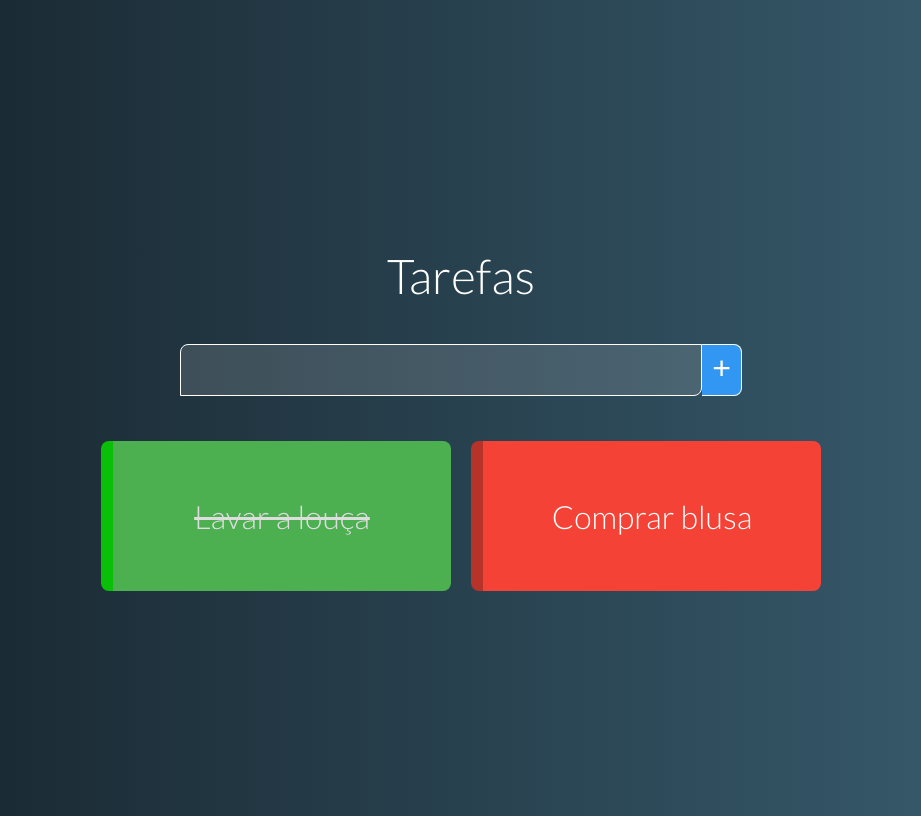
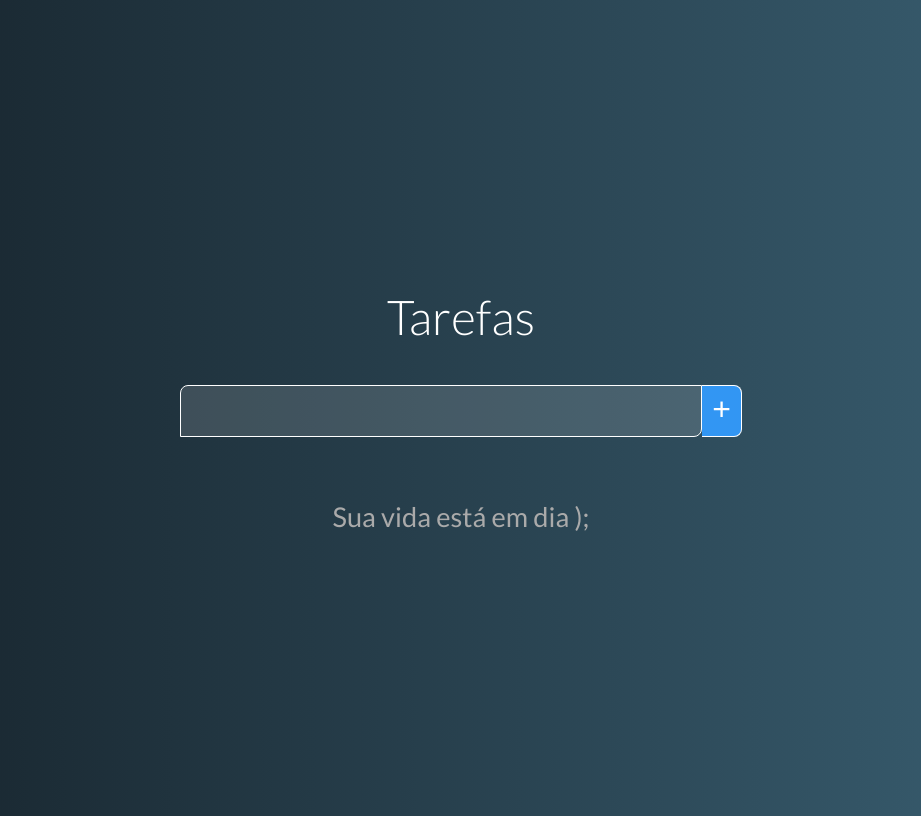
Before and after one commit to renevictorm/ToDoVue, a Vue app: page / in a window 1280 px wide. Shown: the whole page, without its empty margins (179-1100 px from the left). Built offline with nearby package versions, Linux system fonts and the light colour scheme.

Commit message:
excluindo tarefas

```diff
--- a/src/App.vue
+++ b/src/App.vue
@@ -2,7 +2,7 @@
 	<div id="app">
 		<h1>Tarefas</h1>
 		<new-task @taskAdded="addTask($event)"/>
-		<TaskGrid :tasks="tasks" />
+		<TaskGrid @taskDeleted="deleteTask" :tasks="tasks" />
 	</div>
 </template>
 
@@ -15,14 +15,13 @@
 	components : {TaskGrid,NewTask},
 	data(){
 		return{
-			tasks:[
-				{name: 'Lavar a louça', pending: false},
-				{name: 'Comprar blusa', pending: true},
-
-			]
+			tasks:[]
 		}
 	},
 	methods:{
+		deleteTask(i){
+			this.tasks.splice(i,1)
+		},
 		addTask(task){
 			const sameName = t => t.name === task.name
 			const reallyNew = this.tasks.filter(sameName).length == 0
--- a/src/components/Task.vue
+++ b/src/components/Task.vue
@@ -1,5 +1,6 @@
 <template>
 <div class="task" :class="stateClass">
+    <span @click="$emit('taskDeleted',task)" class="close">X</span>
     <p> {{ task.name }}</p>
 </div>
 </template>
@@ -24,6 +25,7 @@
 
 <style>
     .task {
+        position: relative;
         box-sizing: border-box;
         width: 350px;
         height: 150px;
@@ -50,4 +52,25 @@
         background-color: #4caf50;
         text-decoration: line-through;
     }
+
+    .pending .close{
+        background-color: #b73229;
+    }
+
+    .done .close {
+        background-color: #0abf08;
+    }
+
+    .close {
+        position: absolute;
+        right: 10px;
+        top: 10px;
+        font-size: 0.9rem;
+        font-weight: 600;
+        height: 20px;
+        width: 20px;
+        border-radius: 10px;
+        display: flex;
+        justify-content: center;
+    }
 </style>
--- a/src/components/TaskGrid.vue
+++ b/src/components/TaskGrid.vue
@@ -1,7 +1,7 @@
 <template>
     <div class="task-grid">
         <template v-if="tasks.length">
-            <task v-for="task in tasks" :key="task.name" :task="task"> </task>
+            <task v-for="(task,i) in tasks" :key="task.name" @taskDeleted="$emit('taskDeleted', i)" :task="task"> </task>
         </template>
         <p v-else class="no-task"> Sua vida está em dia );</p>
     </div>
```
